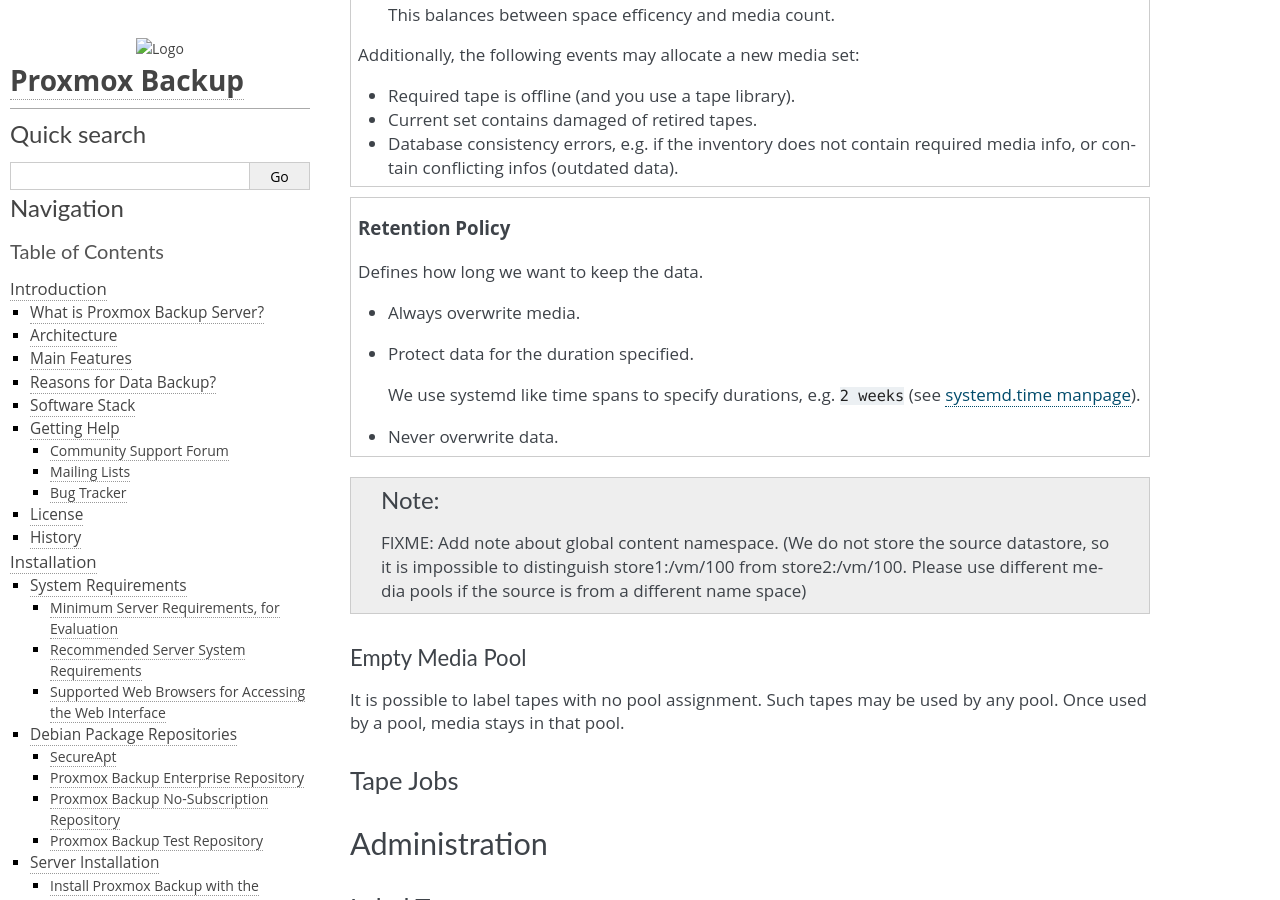
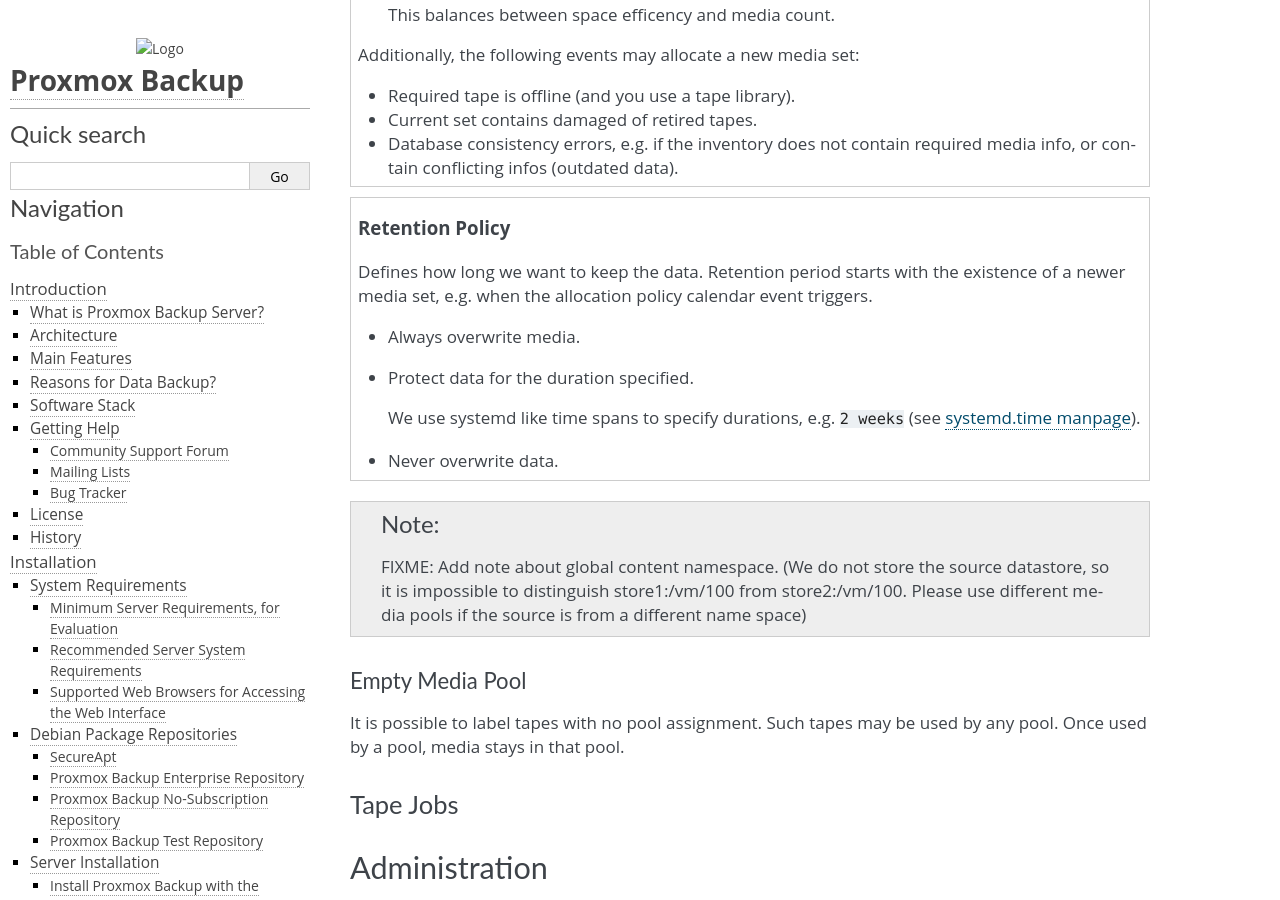
Before and after one commit to proxmox/proxmox-backup, a Sphinx documentation site: the page built from docs/tape-backup.rst, in a window 1280 px wide and 900 px high, scrolled down 7625 px. Built offline with Sphinx 7.4.7, drawn with Linux system fonts in a browser that asks for light colours.

Commit message:
tape: minor docu update in retention policy

```diff
--- a/docs/tape-backup.rst
+++ b/docs/tape-backup.rst
@@ -418,7 +418,9 @@
 
 .. topic:: Retention Policy
 
-   Defines how long we want to keep the data.
+   Defines how long we want to keep the data. Retention period starts
+   with the existence of a newer media set, e.g. when the allocation
+   policy calendar event triggers.
 
    - Always overwrite media.
 
```
